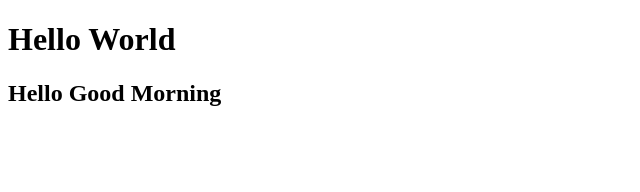
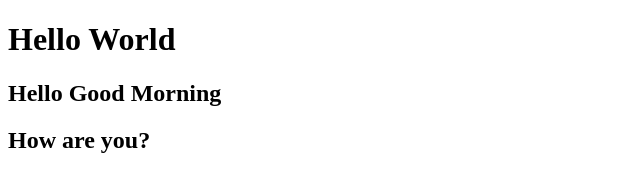
Before and after one commit to testiwm007/gitTest, a plain HTML site: page index.html in a window 1280 px wide. Shown: the whole page, without its empty margins (0-640 px from the left). Drawn offline with Linux system fonts and the light colour scheme.

Commit message:
Signed-off-by: testiwm007 <testiwm007@gmail.com>

```diff
--- a/index.html
+++ b/index.html
@@ -6,5 +6,6 @@
     <body>
         <h1>Hello World</h1>
         <h2>Hello Good Morning</h2>
+        <h2>How are you?</h2>
     </body>
 </html>
```
